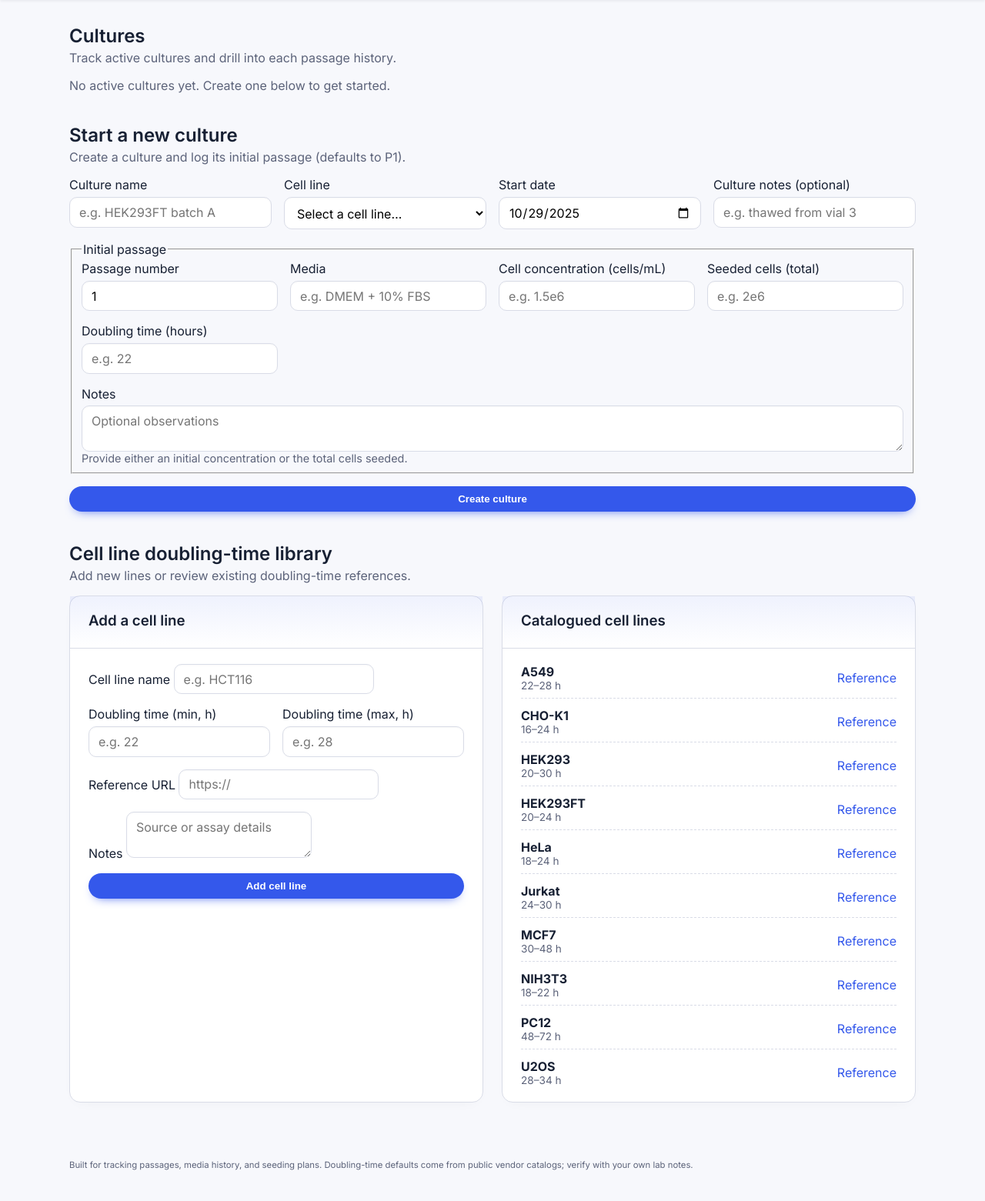
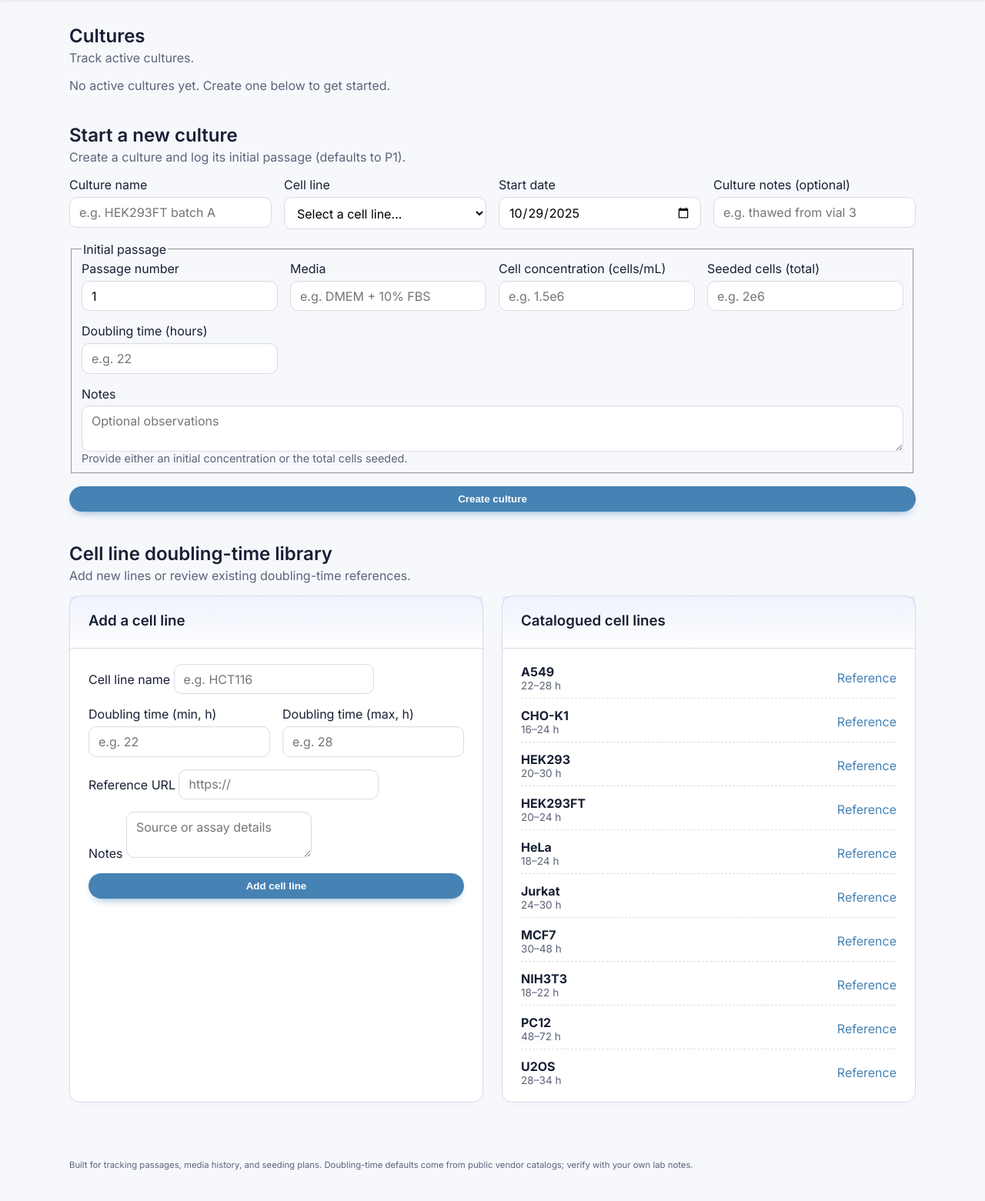
Before and after one commit to cyeunghl/cellSplitter, a Flask app: page / in a window 1280 px wide. Shown: the part 66-1627 px from the top of the page at 77% size. Run offline with Flask 3, Linux system fonts and the light colour scheme; data comes from the database, SQL or seed files in the repository; data that the repository does not hold is empty.

Commit message:
Adjust dashboard actions layout and branding

```diff
--- a/static/css/style.css
+++ b/static/css/style.css
@@ -6,8 +6,8 @@
   --shadow: rgba(15, 23, 42, 0.08);
   --text: #172033;
   --text-muted: #5c637a;
-  --accent: #3458eb;
-  --accent-dark: #2745c7;
+  --accent: #4682b4;
+  --accent-dark: #3a6c93;
   --danger: #d64545;
   font-family: 'Inter', system-ui, -apple-system, BlinkMacSystemFont, 'Segoe UI', sans-serif;
 }
@@ -800,8 +800,13 @@ label.checkbox input[type='checkbox'] {
 .table td.actions {
   display: flex;
   justify-content: flex-end;
+  align-items: center;
   gap: 0.5rem;
-  flex-wrap: wrap;
+  flex-wrap: nowrap;
+}
+
+.table td.actions > * {
+  flex: 0 0 auto;
 }
 
 .table td.actions .input-inline {
--- a/templates/index.html
+++ b/templates/index.html
@@ -7,7 +7,7 @@
     <div class="section-header with-actions">
       <div>
         <h1>Cultures</h1>
-        <p>Track active cultures and drill into each passage history.</p>
+        <p>Track active cultures.</p>
       </div>
       {% if active_cultures or ended_cultures %}
         <div class="header-actions">
```
